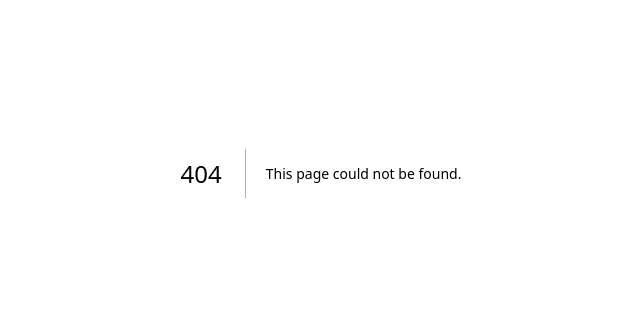
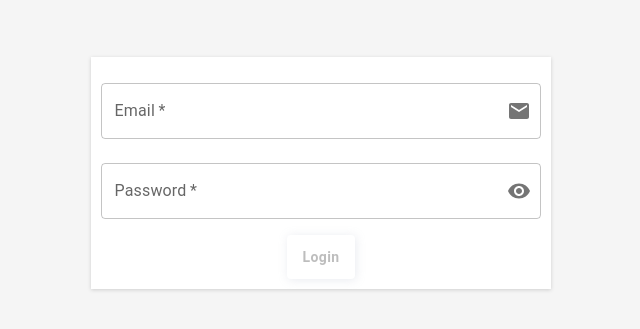
Before and after one commit to abhinay-chaturvedi/punitji-abhinay, a Next.js app: page /login in a window 1280 px wide. Before the commit this address had no page. Shown: the part 227-556 px from the top of the page, without its empty margins (319-959 px from the left). Built offline with nearby package versions, Linux system fonts and the light colour scheme.

Commit message:
login and register

```diff
--- a/src/app/loading.js
+++ b/src/app/loading.js
@@ -2,5 +2,5 @@
 
 export default function Loading() {
     // Or a custom loading skeleton component
-    return <p>Loading...</p>
+    return <p>Loading... in app/loding.js</p>
   }
--- /dev/null
+++ b/src/app/login/page.js
@@ -0,0 +1,117 @@
+'use client'
+import { Alert, Box, Button, Container, FormControl, IconButton, InputAdornment, InputLabel, OutlinedInput } from '@mui/material';
+import React, { useState } from 'react'
+import Visibility from '@mui/icons-material/Visibility';
+import EmailIcon from '@mui/icons-material/Email';
+import VisibilityOff from '@mui/icons-material/VisibilityOff'
+import login from '@/services/auth/login';
+const emailPattern = /^[A-Z0-9._%+-]+@[A-Z0-9.-]+\.[A-Z]{2,4}$/i;
+const Login = () => {
+    const [showPassword, setShowPassword] = useState(false);
+    const [btnText, setBtnText] = useState("Login");
+    const [isClicked, setIsClicked] = useState(false);
+    const [email, setEmail] = useState("");
+    const [password, setPassword]  = useState("");
+    const [error, setError] = useState(null);
+    console.log(password)
+    const handleClickShowPassword = () => setShowPassword((show) => !show);
+    const handleMouseDownPassword = (event) => {
+        event.preventDefault();
+        console.log("hi i am mouse down!")
+    };
+    const handleLogin  = async () => {
+        // first need to validate the email and password
+        setIsClicked(true)
+        setBtnText("Please Wait...");
+        console.log(email, password);
+        if(!email.match(emailPattern)) {
+            setError("Email is not valid!");
+            setBtnText("Login");
+            setIsClicked(false);
+            return;
+        }
+        const res = await login({email, password});
+        if(res.status !== 200) {
+          setError(res.message);
+        }
+        console.log("result while login is!", JSON.stringify(res));
+        setIsClicked(false);
+        setBtnText("Login");
+    }
+  return (
+    <Box sx={{bgcolor: "whitesmoke", minHeight: ""}}>
+        <Container sx={{minHeight: "100vh", display: "flex", alignItems: "center"}}>
+            <Box sx={{display: "flex",bgcolor: "white", flexDirection: "column", p: "10px",flex: {xs: "0 0 90%", sm: "0 0 70%", md:"0 0 40%"},m: "auto",my: "auto", alignItems: "center", boxShadow: "rgba(0, 0, 0, 0.16) 0px 1px 4px"}}>
+                {error && <Alert sx={{width: "100%", my: 1}} severity="error" onClose={() => setError(null)}>{error}</Alert>}
+                <FormControl required sx={{ m: 1, mt: 2, width: "100%" }} variant="outlined">
+                  <InputLabel htmlFor="outlined-adornment-email">Email</InputLabel>
+                  <OutlinedInput
+                    id="outlined-adornment-email"
+                    onChange={(e) => {
+                        setEmail(e.target.value)
+                        setError(null);
+                    }}
+                    type='email'
+                    endAdornment={
+                      <InputAdornment position="end">
+                        <IconButton
+                          aria-label="toggle password visibility"
+                          edge="end"
+                        >
+                          <EmailIcon/>
+                        </IconButton>
+                      </InputAdornment>
+                    }
+                    label="Email"
+                  />
+                </FormControl>
+                <FormControl required sx={{ m: 1, my: 2, width: '100%' }} variant="outlined">
+                  <InputLabel htmlFor="outlined-adornment-password">Password</InputLabel>
+                  <OutlinedInput
+                    id="outlined-adornment-password"
+                    type={showPassword ? 'text' : 'password'}
+                    onChange={(e) => {
+                        setPassword(e.target.value);
+                        setError(null);
+                    }}
+                    endAdornment={
+                      <InputAdornment position="end">
+                        <IconButton
+                          aria-label="toggle password visibility"
+                          onClick={handleClickShowPassword}
+                          onMouseDown={handleMouseDownPassword}
+                          edge="end"
+                        >
+                          {showPassword ? <VisibilityOff /> : <Visibility />}
+                        </IconButton>
+                      </InputAdornment>
+                    }
+                    label="Password"
+                  />
+                </FormControl>
+                <Button
+                 onClick={handleLogin}
+                 disabled={!email.length || !password.length || isClicked}
+                 sx={{
+                  background: "#fff",
+                  color: "#0d172a",
+                  fontWeight: 600,
+                  boxShadow: "1px 1px 10px rgba(166, 175, 195, .25)",
+                  p: " 10px 15px",
+                  border: "0px solid #e2e8f0",
+                  "&:hover": {
+                    backgroundColor: "#1e293b",
+                    color: "#fff"
+                  },
+                  textTransform: "capitalize"
+                 }}
+                 >
+                    {btnText}
+                </Button>
+            </Box>
+        </Container>
+    </Box>
+  )
+}
+
+export default Login;
--- a/src/components/HomePage/WhyChooseUs/WhyChooseUs.jsx
+++ b/src/components/HomePage/WhyChooseUs/WhyChooseUs.jsx
@@ -16,7 +16,7 @@ const WhyChooseUs = () => {
                         width="100%"
                         height="100%"
                         src={`https://www.youtube.com/embed/${"CwN7TWzsPW4"}?autoplay=0&controls=1&rel=1`}
-                        frameborder="0"
+                        frameBorder="0"
                     ></iframe>
                 </Grid>
             </Grid>
--- a/src/components/NavBar/NavBar.jsx
+++ b/src/components/NavBar/NavBar.jsx
@@ -14,6 +14,7 @@ import Tooltip from '@mui/material/Tooltip';
 import MenuItem from '@mui/material/MenuItem';
 import AdbIcon from '@mui/icons-material/Adb';
 import Image from 'next/image';
+import Link from 'next/link';
 
 const pages = ['Home', 'About', 'Services','Blog', 'Visa', 'Contact'];
 const settings = ['Profile', 'Account', 'Dashboard', 'Logout'];
@@ -42,7 +43,6 @@ function NavBar() {
       <Container sx={{bgcolor: "white"}}>
         <Toolbar disableGutters sx={{height: "85px"}} >
           <Box
-            noWrap
             component="div"
             sx={{
               mr: 2,
@@ -156,6 +156,8 @@ function NavBar() {
               </Menu>
             </>):
             <Button
+             component={Link}
+             href='/login'
              sx={{
               background: "#fff",
               color: "#0d172a",
--- a/src/components/PartnerCompanies/PartnerCompanies.jsx
+++ b/src/components/PartnerCompanies/PartnerCompanies.jsx
@@ -8,7 +8,7 @@ import InfoIcon from '@mui/icons-material/Info';
 
 export default function PartnerCompanies() {
   return (
-    <ImageList sx={{display: 'flex', height: 150, flexWrap: 'nowrap', overflow: 'hidden' }}>
+    <ImageList sx={{display: 'flex', height: 150, overflow: 'hidden' }}>
       <ImageListItem key="Subheader" cols={2}>
         <ListSubheader component="div">December</ListSubheader>
       </ImageListItem>
--- /dev/null
+++ b/src/services/auth/login.js
@@ -0,0 +1,18 @@
+const login = async (payload) => {
+    try {
+        const res = await fetch("/api/auth/login", {
+            method: "POST",
+            headers: {
+                "Accept": "applicaton/json",
+                "Content-Type": "application/json"
+            },
+            body: JSON.stringify(payload)
+        })
+        const result = await res.json();
+        console.log("result in service file", result);
+        return result;
+    } catch(err) {
+        return err;
+    }
+}
+export default login;
```
Also changed, not shown: src/app/api/auth/login/route.js (added, +22 -0 lines), src/app/admin/error.js (renamed from src/app/dashboard/error.js), src/app/admin/layout.js (renamed from src/app/dashboard/layout.js), src/app/admin/page.js (renamed from src/app/dashboard/page.js), src/app/user/layout.js (renamed from src/app/profile/layout.js), src/app/user/page.js (renamed from src/app/profile/page.js), 1 other file (tests, documents, lock files or other folders).
